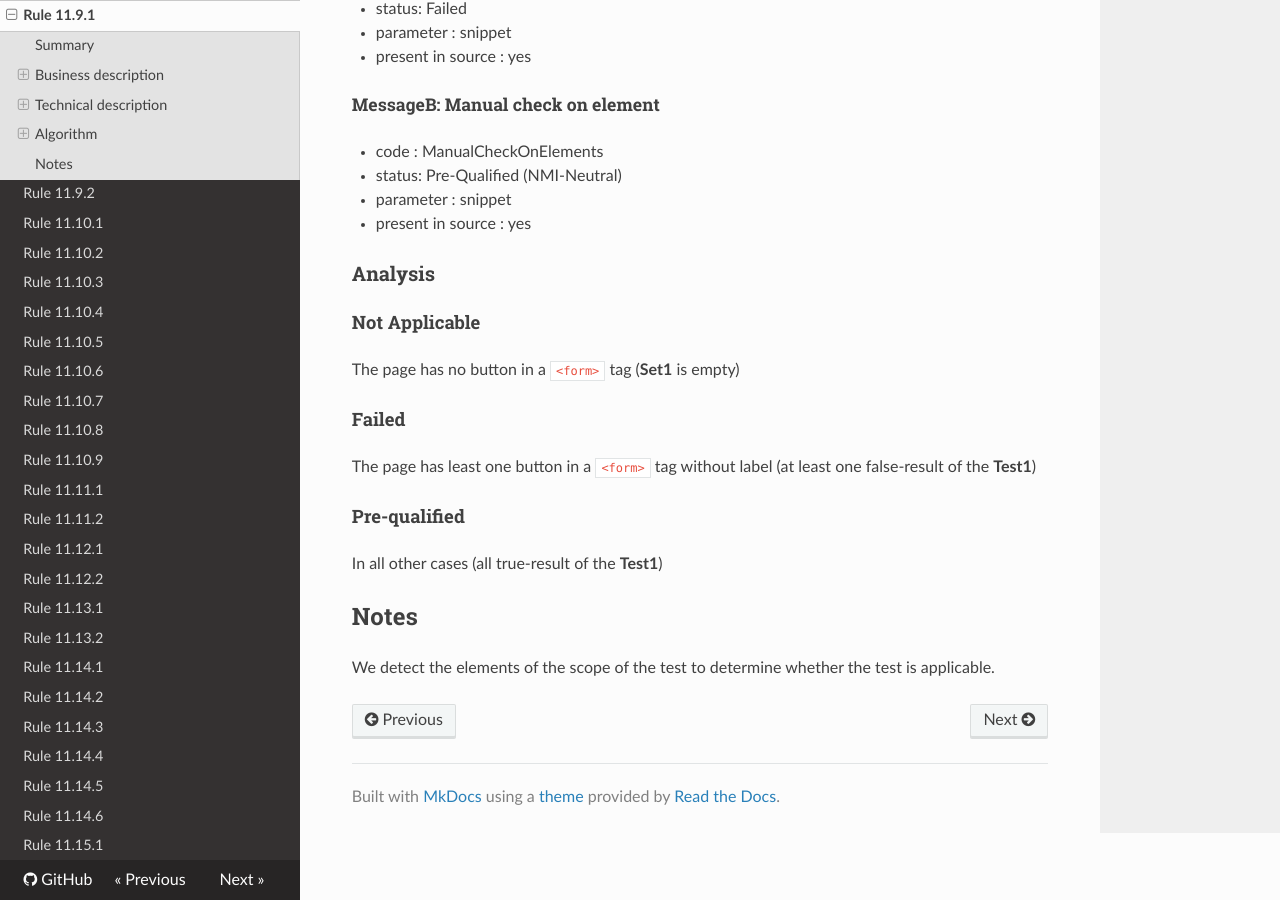
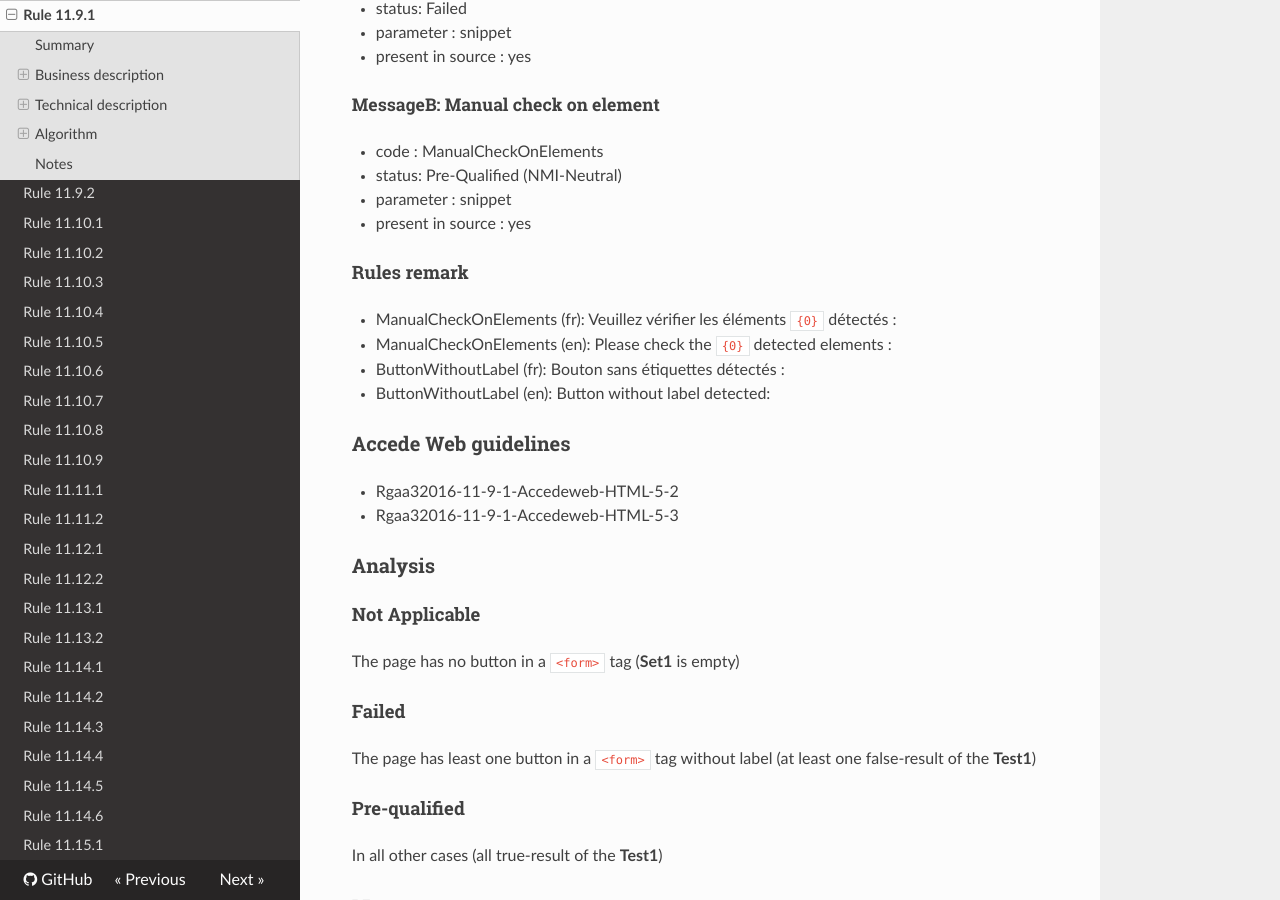
Before and after one commit to Tanaguru/RGAA3-2016, an MkDocs documentation site: the page built from docs/Rule-11-9-1.md, in a window 1280 px wide and 900 px high, scrolled down 1874 px. Built offline with MkDocs 1.6.1, drawn with Linux system fonts in a browser that asks for light colours; nearby versions of some CDN libraries; old or Windows-style settings are respelled for this version of MkDocs.

Commit message:
Update remakes of the test 11.9.1

```diff
--- a/docs/Rule-11-9-1.md
+++ b/docs/Rule-11-9-1.md
@@ -18,7 +18,7 @@ The control that checks that each mandatory inputs are well identify has to be d
 
 ### Description
 
-Dans chaque formulaire, l'intitul&eacute; de chaque <a href="http://references.modernisation.gouv.fr/referentiel-technique-0#mBtnForm">bouton</a> v&eacute;rifie-t-il une de ces conditions ?
+Dans chaque formulaire, l'intitul&eacute; de chaque <a href="http://references.modernisation.gouv.fr/rgaa/glossaire.html#bouton-formulaire">bouton</a> v&eacute;rifie-t-il une de ces conditions ?
 
  *  Le contenu de l'attribut `value` des boutons de formulaire de type `submit`, `reset` ou `button` est pertinent ;
  *  Le contenu de la balise `<button>` est pertinent ;
@@ -79,6 +79,19 @@ For each true-result of the **Test1**, raise a MessageB
 -   parameter : snippet
 -   present in source : yes
 
+#### Rules remark
+
+ * ManualCheckOnElements (fr): Veuillez v&eacute;rifier les &eacute;l&eacute;ments <code>{0}</code> d&eacute;tect&eacute;s :
+ * ManualCheckOnElements (en): Please check the <code>{0}</code> detected elements :
+
+ * ButtonWithoutLabel (fr): Bouton sans étiquettes d&eacute;tect&eacute;s :
+ * ButtonWithoutLabel (en): Button without label detected:
+
+### Accede Web guidelines
+
+ * Rgaa32016-11-9-1-Accedeweb-HTML-5-2
+ * Rgaa32016-11-9-1-Accedeweb-HTML-5-3
+
 ### Analysis
 
 #### Not Applicable
```
Also changed, not shown: 3 other files.
